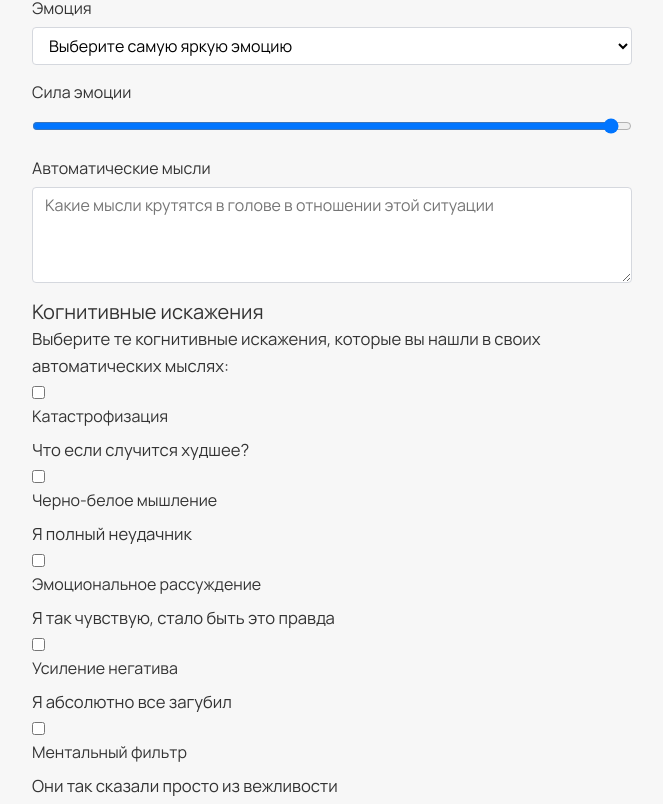
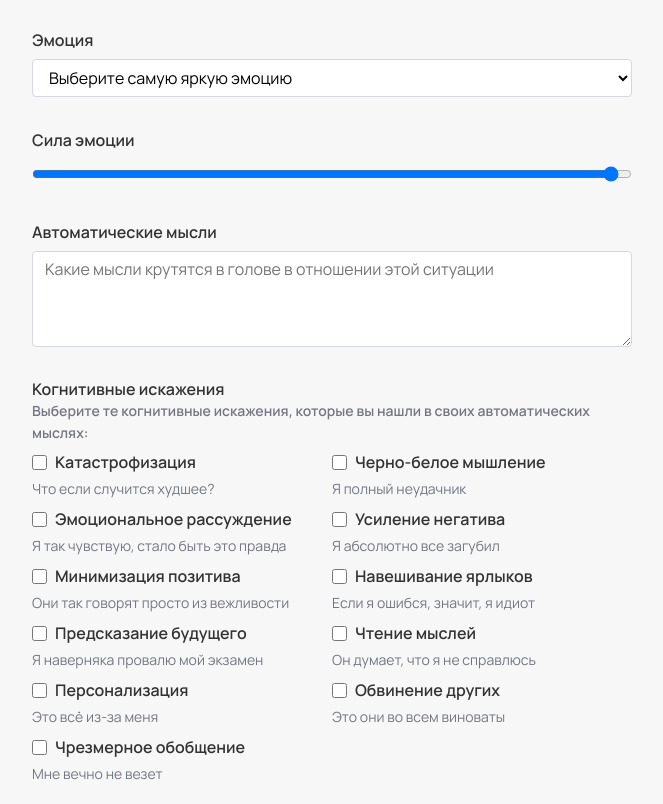
Before and after one commit to becasualle/softskillz-firebase, a Next.js app: page /notes/create-note in a window 1280 px wide. Shown: the part 355-1159 px from the top of the page, without its empty margins (308-971 px from the left). Built offline with nearby package versions, Linux system fonts and the light colour scheme; no server answers; sample sign-in values are in the browser's storage.

Commit message:
added styles to form

```diff
--- a/src/assets/styles/_base.scss
+++ b/src/assets/styles/_base.scss
@@ -66,6 +66,46 @@ input:not([type="checkbox"]), textarea, select {
   background-color: var(--white-color);
   border: 1px solid var(--gray-color);
   border-radius: var(--card-radius);
+}
+
+input[type=checkbox] {
+  position: relative;
+  cursor: pointer;
+  width: 15px;
+  height: 15px;
+}
+
+// input[type=checkbox]:before {
+//   content: "";
+//   display: block;
+//   position: absolute;
+//   width: 16px;
+//   height: 16px;
+//   top: 0;
+//   left: 0;
+//   border: 2px solid #555555;
+//   border-radius: 3px;
+//   background-color: white;
+// }
+
+// input[type=checkbox]:checked:after {
+//   content: "";
+//   display: block;
+//   width: 5px;
+//   height: 10px;
+//   border: solid black;
+//   border-width: 0 2px 2px 0;
+//   -webkit-transform: rotate(45deg);
+//   -ms-transform: rotate(45deg);
+//   transform: rotate(45deg);
+//   position: absolute;
+//   top: 2px;
+//   left: 6px;
+// }
+
+small {
+  font-size: .875rem;
+  color:var(--secondary-text-color);
 }
 
 textarea {
--- a/src/pages/notes/create-note.module.scss
+++ b/src/pages/notes/create-note.module.scss
@@ -1,13 +1,43 @@
+@import "../../assets/styles/mixins";
+
 .cbt-form {
   max-width: 600px;
   margin: 0 auto;
-
-
+  label {
+    font-weight: 600;
+  }
 }
 
 .input-group {
-  margin-bottom: 1rem;
-  &__text {
+  margin-bottom: 2rem;
+}
 
+.distortion {
+  &-list {
+    display: grid;
+    grid-template-columns: 1fr 1fr;
+    @include media('sm'){
+      grid-template-columns: 1fr;
+    }
+  }
+  &-description {
+    // background-color: black;
+    margin-bottom: 0.5rem;
+    font-size: 1rem;
+    font-weight: 600;
+  }
+  &-group {
+    &:not(:last-child){
+      margin-bottom: var(--gap-8);
+    }
+  }
+  &-check {
+    display: flex;
+    align-items: center;
+    gap: var(--gap-8);
+
+    label {
+      margin-bottom: 0;
+    }
   }
 }
--- a/src/pages/notes/create-note.tsx
+++ b/src/pages/notes/create-note.tsx
@@ -58,8 +58,8 @@ const createNote: NextPage<Props> = () => {
     },
     { name: "Усиление негатива", example: "Я абсолютно все загубил " },
     {
-      name: "Ментальный фильтр",
-      example: "Они так сказали просто из вежливости",
+      name: "Минимизация позитива",
+      example: "Они так говорят просто из вежливости",
     },
     { name: "Навешивание ярлыков", example: "Если я ошибся, значит, я идиот" },
     {
@@ -73,8 +73,8 @@ const createNote: NextPage<Props> = () => {
   ];
 
   const renderedDistortions = cognitiveDistortions.map((distortion) => (
-    <div className="distortion-group" key={distortion.example}>
-      <div className="distortion-check">
+    <div className={styles["distortion-group"]} key={distortion.example}>
+      <div className={styles["distortion-check"]}>
         <input type="checkbox" name={distortion.name} id={distortion.name} />
         <label htmlFor={distortion.name}>{distortion.name}</label>
       </div>
@@ -142,14 +142,14 @@ const createNote: NextPage<Props> = () => {
           />
         </div>
         <div className={styles["input-group"]}>
-          <div className="distortions-description">
+          <div className={styles["distortion-description"]}>
             <p>Когнитивные искажения</p>
             <small>
               Выберите те когнитивные искажения, которые вы нашли в своих
               автоматических мыслях:
             </small>
           </div>
-          {renderedDistortions}
+          <div className={styles["distortion-list"]}>{renderedDistortions}</div>
         </div>
         <div className={styles["input-group"]}>
           <label htmlFor="thoughtAnalyze">Анализ автоматических мыслей</label>
```
